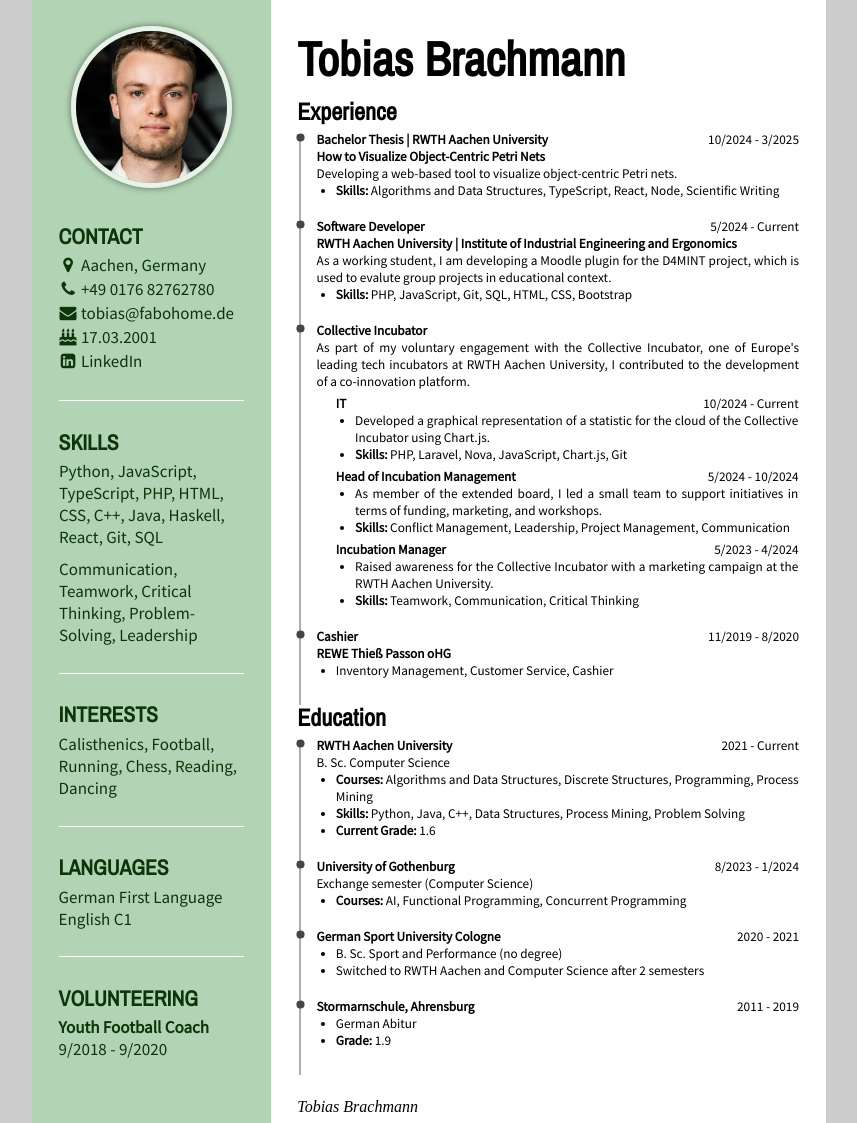
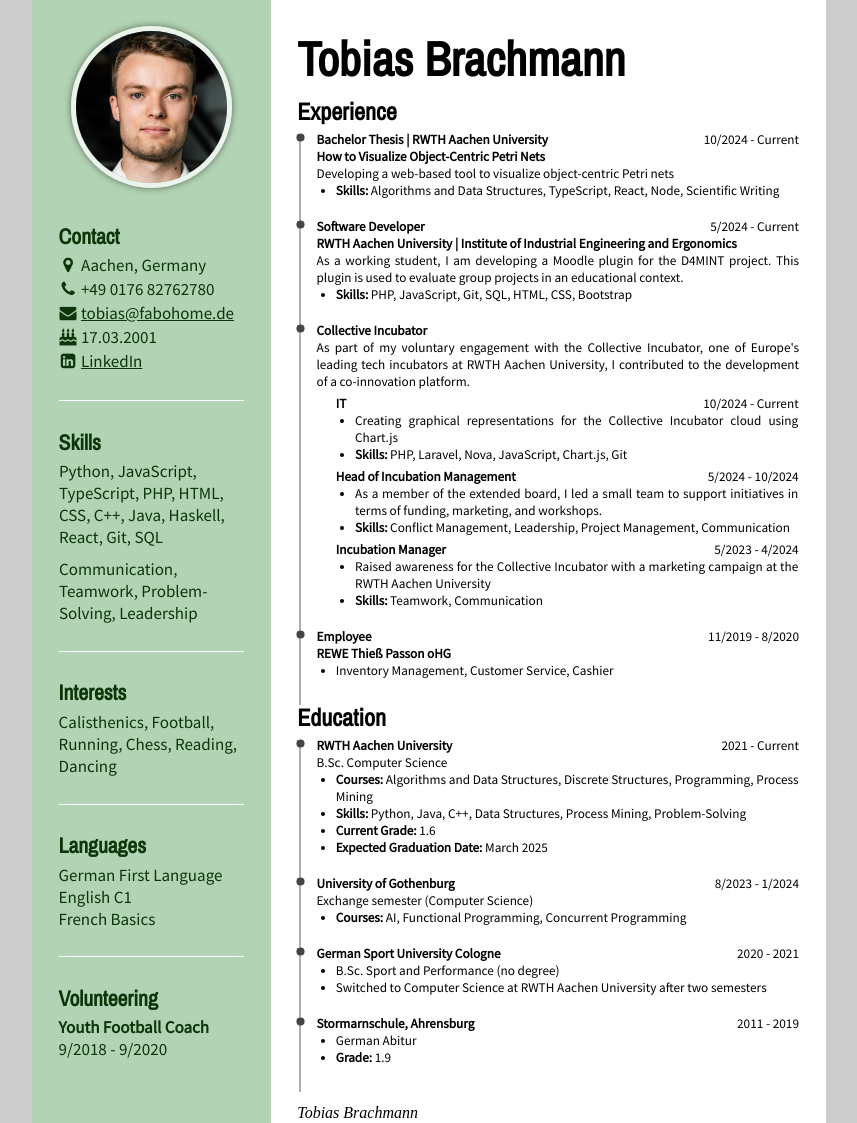
Before and after one commit to CodenameTobi/resume, a plain HTML site: page public/pdf/index.html in a window 1280 px wide. Shown: the whole page, without its empty margins (211-1068 px from the left). Drawn offline with nearby package versions, Linux system fonts and the light colour scheme.

```diff
--- a/public/pdf/index.html
+++ b/public/pdf/index.html
@@ -13,10 +13,10 @@
         <page size="A4">
             <div class="container">
                 <div class="leftPanel">
-                    <img src="../img/profilePicture.jpg" />
+                    <img src="../img/profilePicture.jpg" alt="Profile Picture" />
                     <div class="details">
                         <div class="item bottomLineSeparator">
-                            <h2>CONTACT</h2>
+                            <h2>Contact</h2>
                             <div class="smallText">
                                 <p>
                                     <i class="fa fa-map-marker contactIcon" aria-hidden="true"></i>
@@ -28,7 +28,7 @@
                                 </p>
                                 <p>
                                     <i class="fa fa-envelope contactIcon" aria-hidden="true"></i>
-                                    <a href="mailto:tobias@fabohome.de"> tobias@fabohome.de </a>
+                                    <a href="mailto:tobias@fabohome.de" style="text-decoration: underline"> tobias@fabohome.de </a>
                                 </p>
                                 <p>
                                     <i class="fa fa-birthday-cake contactIcon" aria-hidden="true"></i>
@@ -36,27 +36,32 @@
                                 </p>
                                 <p>
                                     <i class="fa fa-linkedin-square contactIcon" aria-hidden="true"></i>
-                                    <a href="https://www.linkedin.com/in/tobias-brachmann-b0a08b271/" target="_blank" rel="noopener noreferrer"> LinkedIn </a>
-                                    <!-- <i class="fa fa-github contactIcon" aria-hidden="true"></i> -->
+                                    <a
+                                        href="https://www.linkedin.com/in/tobias-brachmann-b0a08b271/"
+                                        target="_blank"
+                                        rel="noopener noreferrer"
+                                        style="text-decoration: underline">
+                                        LinkedIn
+                                    </a>
                                 </p>
                             </div>
                         </div>
                         <div class="item bottomLineSeparator">
-                            <h2>SKILLS</h2>
+                            <h2>Skills</h2>
                             <div class="smallText" style="text-align: left">
                                 <div class="skill">
-                                    <ul style="padding-left: 0; margin-top: 0; list-style: none">
+                                    <ul style="padding-left: 0; margin-top: 0; list-style: none;">
                                         <li style="margin-left: 0; margin-bottom: 10px">
                                             Python, JavaScript, TypeScript, PHP, HTML, CSS, C++, Java, Haskell, React, Git, SQL
                                         </li>
-                                        <li>Communication, Teamwork, Critical Thinking, Problem-Solving, Leadership</li>
+                                        <li>Communication, Teamwork, Problem-Solving, Leadership</li>
                                     </ul>
                                 </div>
                             </div>
                         </div>
 
                         <div class="item bottomLineSeparator">
-                            <h2>INTERESTS</h2>
+                            <h2>Interests</h2>
                             <div class="smallText" style="text-align: left">
                                 <div class="skill">
                                     <div>
@@ -67,7 +72,7 @@
                         </div>
 
                         <div class="item bottomLineSeparator">
-                            <h2>LANGUAGES</h2>
+                            <h2>Languages</h2>
                             <div class="smallText" style="text-align: left">
                                 <div class="skill">
                                     <div>
@@ -77,19 +82,24 @@
                                 </div>
                                 <div class="skill">
                                     <div>
-                                        <span>English C1</span>
+                                        <span>English</span>
+                                        <span>C1</span>
+                                    </div>
+                                </div>
+                                <div class="skill">
+                                    <div>
+                                        <span>French</span>
+                                        <span>Basics</span>
                                     </div>
                                 </div>
                             </div>
                         </div>
 
                         <div class="item">
-                            <h2>VOLUNTEERING</h2>
+                            <h2>Volunteering</h2>
                             <div class="smallText" style="text-align: left">
                                 <div class="skill">
-                                    <div>
-                                        <span class="bolded">Youth Football Coach</span><br />9/2018 - 9/2020
-                                    </div>
+                                    <div><span class="bolded">Youth Football Coach</span><br />9/2018 - 9/2020</div>
                                 </div>
                             </div>
                         </div>
@@ -102,28 +112,31 @@
                         <ul>
                             <li>
                                 <div class="jobPosition">
-                                    <span class="bolded">Bachelor Thesis | RWTH Aachen University </span>
-                                    <span> 10/2024 - 3/2025 </span>
+                                    <span class="bolded">Bachelor Thesis | RWTH Aachen University</span>
+                                    <span>10/2024 - Current</span>
                                 </div>
                                 <div class="smallText">
                                     <span class="bolded">How to Visualize Object-Centric Petri Nets</span><br />
-                                    Developing a web-based tool to visualize object-centric Petri nets.
+                                    Developing a web-based tool to visualize object-centric Petri nets
                                     <ul>
-                                        <li><span class="bolded">Skills:</span> Algorithms and Data Structures, TypeScript, React, Node, Scientific Writing</li>
+                                        <li>
+                                            <span class="bolded">Skills:</span> Algorithms and Data Structures, TypeScript, React,
+                                            Node, Scientific Writing
+                                        </li>
                                     </ul>
                                 </div>
                             </li>
                             <li>
                                 <div class="jobPosition">
-                                    <span class="bolded"> Software Developer </span>
-                                    <span> 5/2024 - Current </span>
+                                    <span class="bolded">Software Developer</span>
+                                    <span>5/2024 - Current</span>
                                 </div>
                                 <div class="smallText">
                                     <span class="bolded"
                                         >RWTH Aachen University | Institute of Industrial Engineering and Ergonomics</span
                                     ><br />
-                                    As a working student, I am developing a Moodle plugin for the D4MINT project, which is used to
-                                    evalute group projects in educational context.
+                                    As a working student, I am developing a Moodle plugin for the D4MINT project. This plugin is
+                                    used to evaluate group projects in an educational context.
                                     <ul>
                                         <li><span class="bolded">Skills:</span> PHP, JavaScript, Git, SQL, HTML, CSS, Bootstrap</li>
                                     </ul>
@@ -131,11 +144,11 @@
                             </li>
                             <li>
                                 <div class="jobPosition">
-                                    <span class="bolded"> Collective Incubator </span>
+                                    <span class="bolded">Collective Incubator</span>
                                 </div>
                                 <div class="smallText">
-                                    As part of my voluntary engagement with the Collective Incubator, one of Europe's leading
-                                    tech incubators at RWTH Aachen University, I contributed to the development of a co-innovation
+                                    As part of my voluntary engagement with the Collective Incubator, one of Europe's leading tech
+                                    incubators at RWTH Aachen University, I contributed to the development of a co-innovation
                                     platform.
                                     <ul>
                                         <li style="list-style-type: none; margin-top: 5px">
@@ -145,8 +158,8 @@
                                             </div>
                                             <ul>
                                                 <li>
-                                                    Developed a graphical representation of a statistic for the cloud of the
-                                                    Collective Incubator using Chart.js.
+                                                    Creating graphical representations for the Collective Incubator cloud using
+                                                    Chart.js
                                                 </li>
                                                 <li>
                                                     <span class="bolded">Skills:</span> PHP, Laravel, Nova, JavaScript, Chart.js,
@@ -161,8 +174,8 @@
                                             </div>
                                             <ul>
                                                 <li>
-                                                    As member of the extended board, I led a small team to support initiatives in terms of funding, marketing, and
-                                                    workshops.
+                                                    As a member of the extended board, I led a small team to support initiatives in
+                                                    terms of funding, marketing, and workshops.
                                                 </li>
                                                 <li>
                                                     <span class="bolded">Skills:</span> Conflict Management, Leadership, Project
@@ -178,10 +191,10 @@
                                             <ul>
                                                 <li>
                                                     Raised awareness for the Collective Incubator with a marketing campaign at the
-                                                    RWTH Aachen University.
+                                                    RWTH Aachen University
                                                 </li>
                                                 <li>
-                                                    <span class="bolded">Skills:</span> Teamwork, Communication, Critical Thinking
+                                                    <span class="bolded">Skills:</span> Teamwork, Communication
                                                 </li>
                                             </ul>
                                         </li>
@@ -190,8 +203,8 @@
                             </li>
                             <li>
                                 <div class="jobPosition">
-                                    <span class="bolded"> Cashier </span>
-                                    <span> 11/2019 - 8/2020 </span>
+                                    <span class="bolded">Employee</span>
+                                    <span>11/2019 - 8/2020</span>
                                 </div>
                                 <div class="smallText">
                                     <span class="bolded">REWE Thieß Passon oHG</span><br />
@@ -207,11 +220,11 @@
                         <ul>
                             <li>
                                 <div class="jobPosition">
-                                    <span class="bolded"> RWTH Aachen University </span>
-                                    <span> 2021 - Current </span>
+                                    <span class="bolded">RWTH Aachen University</span>
+                                    <span>2021 - Current</span>
                                 </div>
                                 <div class="smallText">
-                                    B. Sc. Computer Science
+                                    B.Sc. Computer Science
                                     <ul>
                                         <li>
                                             <span class="bolded">Courses:</span> Algorithms and Data Structures, Discrete
@@ -219,16 +232,17 @@
                                         </li>
                                         <li>
                                             <span class="bolded">Skills:</span> Python, Java, C++, Data Structures, Process Mining,
-                                            Problem Solving
+                                            Problem-Solving
                                         </li>
                                         <li><span class="bolded">Current Grade:</span> 1.6</li>
+                                        <li><span class="bolded">Expected Graduation Date:</span> March 2025</li>
                                     </ul>
                                 </div>
                             </li>
                             <li>
                                 <div class="jobPosition">
-                                    <span class="bolded"> University of Gothenburg </span>
-                                    <span> 8/2023 - 1/2024 </span>
+                                    <span class="bolded">University of Gothenburg</span>
+                                    <span>8/2023 - 1/2024</span>
                                 </div>
                                 <div class="smallText">
                                     Exchange semester (Computer Science)
@@ -242,21 +256,21 @@
                             </li>
                             <li>
                                 <div class="jobPosition">
-                                    <span class="bolded"> German Sport University Cologne </span>
-                                    <span> 2020 - 2021 </span>
+                                    <span class="bolded">German Sport University Cologne</span>
+                                    <span>2020 - 2021</span>
                                 </div>
                                 <div class="smallText">
                                     <ul>
-                                        <li>B. Sc. Sport and Performance (no degree)</li>
-                                        <li>Switched to RWTH Aachen and Computer Science after 2 semesters</li>
+                                        <li>B.Sc. Sport and Performance (no degree)</li>
+                                        <li>Switched to Computer Science at RWTH Aachen University after two semesters</li>
                                     </ul>
                                 </div>
                             </li>
 
                             <li>
                                 <div class="jobPosition">
-                                    <span class="bolded"> Stormarnschule, Ahrensburg </span>
-                                    <span> 2011 - 2019 </span>
+                                    <span class="bolded">Stormarnschule, Ahrensburg</span>
+                                    <span>2011 - 2019</span>
                                 </div>
                                 <div class="smallText">
                                     <ul>
@@ -267,11 +281,8 @@
                             </li>
                         </ul>
                     </div>
-                    <p style="margin-top: 0.8cm;"></p>
-                        <em>
-                            Tobias Brachmann
-                        </em>
-                    </p>
+                    <p style="margin-top: 0.5cm"></p>
+                    <em> Tobias Brachmann </em>
                 </div>
             </div>
         </page>
--- a/public/pdf/styles.css
+++ b/public/pdf/styles.css
@@ -181,9 +181,9 @@
     height: 4cm;
     margin-bottom: 0.2cm;
     border-radius: 50%;
-    border: 0.15cm solid rgba(255, 255, 255, 0.707);
+    border: 0.15cm solid rgba(255, 255, 255, 0.744);
     object-fit: cover;
-    object-position: 45% 20%;
+    object-position: 40% 18%;
     box-shadow: 0 0 0.2cm rgba(0, 0, 0, 0.5);
 }
 
```
